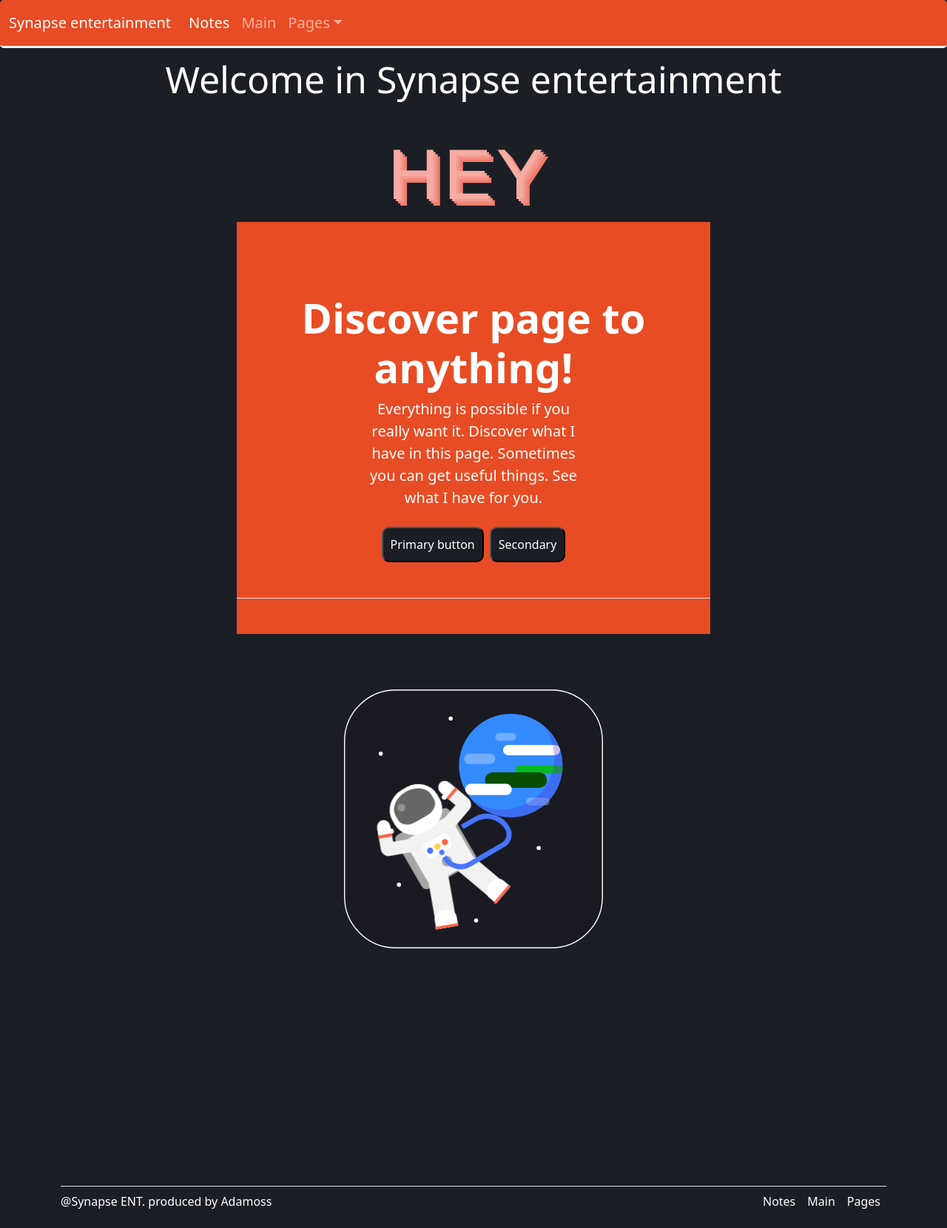
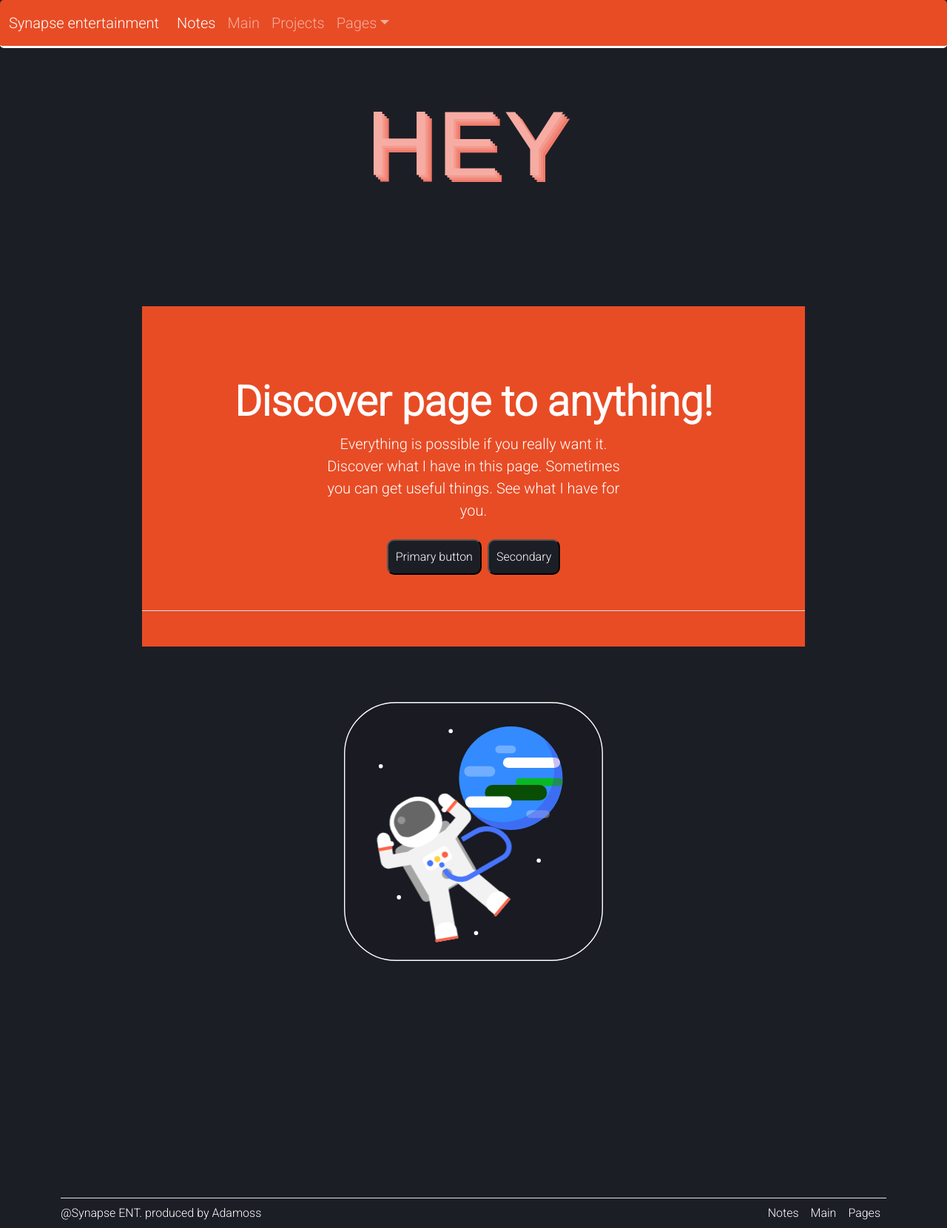
Before and after one commit to QadamosssQ/Synapse_entertainment, a PHP site: page / in a window 1280 px wide. Shown: the whole page at 74% size. Before the commit the page ends 1634 px from the top, so only its background shows below. Run offline with PHP 8.4, Linux system fonts and the light colour scheme; some libraries are stand-ins or nearby versions.

Commit message:
commit changes: -add sticky nav -add css animations

```diff
--- a/style.css
+++ b/assets/css/style.css
@@ -1,9 +1,10 @@
+@import url('https://fonts.googleapis.com/css2?family=Roboto:wght@300&display=swap');
 
 
 
 body{
     background-color: #1c1e26;
-
+    font-family: 'Roboto', sans-serif;
 }
 
 
@@ -38,12 +39,12 @@ footer{
 .banner{
     background-color: #E84C25;
     height: 80%;
-    width: 50%;
+    width: 70%;
     display: flex;
     justify-content: center;
-    margin-left: 25%;
-    margin-right: 25%;
+    align-items: center;
     color: white;
+    margin-left: 15%;
 
 }
 
@@ -551,15 +552,19 @@ h1{
     display: flex;
     align-content: center;
     justify-content: center;
+    margin-top: 2%;
+    padding: 100px;
+    margin-bottom: 3%;
+
 }
 
 .text_shadows {
     text-shadow: 3px 3px 0 var(--color-secondary), 6px 6px 0 var(--color-tertiary),
     9px 9px var(--color-quaternary), 12px 12px 0 var(--color-quinary);
     font-family: bungee, sans-serif;
-    font-weight: 400;
+    font-weight: 500;
     text-transform: uppercase;
-    font-size: calc(2rem + 5vw);
+    font-size: calc(3rem + 6vw);
     text-align: center;
     margin: 0;
     color: var(--color-primary);
--- a/index.html
+++ b/index.html
@@ -7,7 +7,9 @@
     <link href="https://cdn.jsdelivr.net/npm/bootstrap@5.2.0-beta1/dist/css/bootstrap.min.css" rel="stylesheet" integrity="sha384-0evHe/X+R7YkIZDRvuzKMRqM+OrBnVFBL6DOitfPri4tjfHxaWutUpFmBp4vmVor" crossorigin="anonymous">
     <script src="https://cdn.jsdelivr.net/npm/bootstrap@5.2.0-beta1/dist/js/bootstrap.bundle.min.js" integrity="sha384-pprn3073KE6tl6bjs2QrFaJGz5/SUsLqktiwsUTF55Jfv3qYSDhgCecCxMW52nD2" crossorigin="anonymous"></script>
     <link href="/docs/5.2/dist/css/bootstrap.min.css" rel="stylesheet" integrity="sha384-0evHe/X+R7YkIZDRvuzKMRqM+OrBnVFBL6DOitfPri4tjfHxaWutUpFmBp4vmVor" crossorigin="anonymous">
-    <link rel="stylesheet" href="style.css">
+    <link rel="preconnect" href="https://fonts.gstatic.com">
+    <link href="https://fonts.googleapis.com/css2?family=Roboto:wght@300&display=swap" rel="stylesheet">
+    <link rel="stylesheet" href="assets/css/style.css">
     <title>Synapse entertainment</title>
 </head>
 
@@ -17,7 +19,7 @@
 
 <nav class="navbar navbar-expand-md navbar-dark fixed-top ">
     <div class="container-fluid">
-        <a class="navbar-brand" href="#">Synapse entertainment</a>
+        <a class="navbar-brand" href="index.html">Synapse entertainment</a>
         <button class="navbar-toggler" type="button" data-bs-toggle="collapse" data-bs-target="#navbarsExample04" aria-controls="navbarsExample04" aria-expanded="false" aria-label="Toggle navigation">
             <span class="navtoggler-icon"></span>
         </button>
@@ -29,6 +31,9 @@
                 </li>
                 <li class="nav-item">
                     <a class="nav-link" href="#">Main</a>
+                </li>
+                <li class="nav-item">
+                    <a class="nav-link" href="projects.html">Projects</a>
                 </li>
 
                 <li class="nav-item dropdown">
@@ -47,7 +52,7 @@
     </div>
 </nav>
 </div>
-<h1>Welcome in Synapse entertainment</h1>
+<!--<h1>Welcome in Synapse entertainment</h1>-->
 
 <div class="content">
     <h2 class="text_shadows">hey</h2>
```
Also changed, not shown: assets/css/styleProjects.css (added, +64 -0 lines), projects.html (added, +70 -0 lines), assets/img/sampl2.jpg (added), assets/img/sample700.jpg (added).
